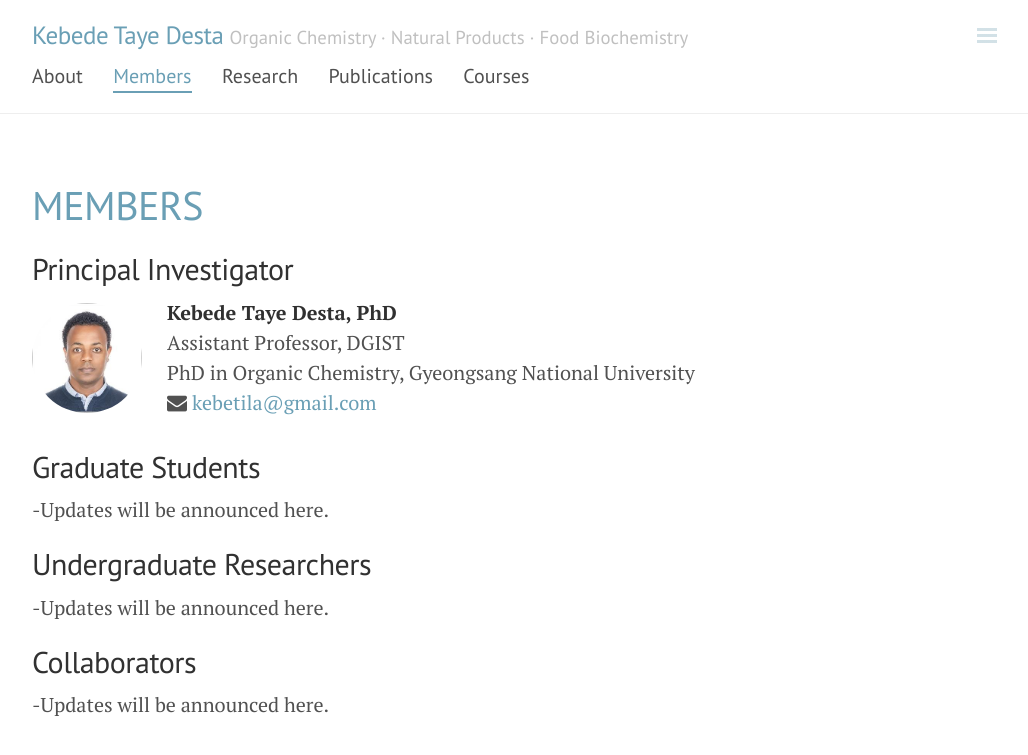
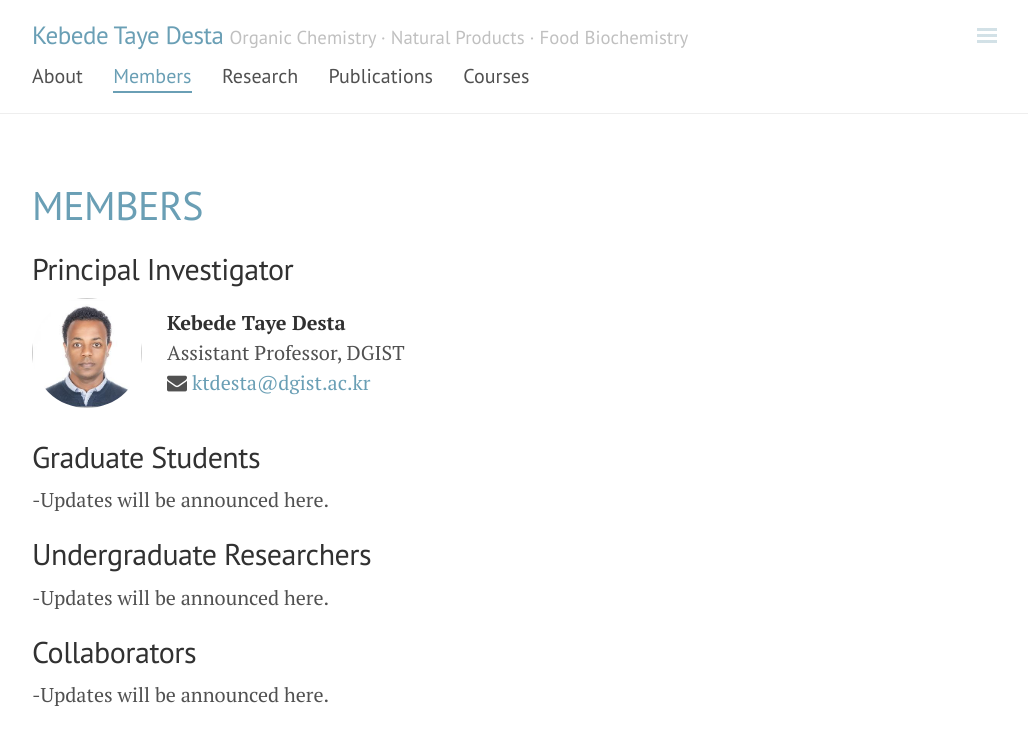
Before and after one commit to ktdesta/ktdesta.github.io, a Jekyll site: the page built from members.md, in a window 1280 px wide. Shown: the top 755 px of the page, without its empty margins (248-1276 px from the left). Built offline with Jekyll 4.4.1, drawn with Linux system fonts in a browser that asks for light colours; comment, search, counter and statistics services are not loaded.

Commit message:
Revise member profile for Kebede Taye Desta
Updated contact email and removed academic degree from member profile.

```diff
--- a/members.md
+++ b/members.md
@@ -9,10 +9,9 @@ permalink: /members/
 <div class="member">
   <img src="{{ site.baseurl }}{{ site.author.photo }}" alt="Kebede Taye Desta">
   <div>
-    <p><strong>Kebede Taye Desta, PhD</strong><br>
+    <p><strong>Kebede Taye Desta </strong><br>
     Assistant Professor, DGIST<br>
-    PhD in Organic Chemistry, Gyeongsang National University<br>
-    <i class="fa fa-envelope" aria-hidden="true"></i> <a href="mailto:kebetila@gmail.com">kebetila@gmail.com</a></p>
+    <i class="fa fa-envelope" aria-hidden="true"></i> <a href="mailto:ktdesta@dgist.ac.kr">ktdesta@dgist.ac.kr</a></p>
   </div>
 </div>
 
```
